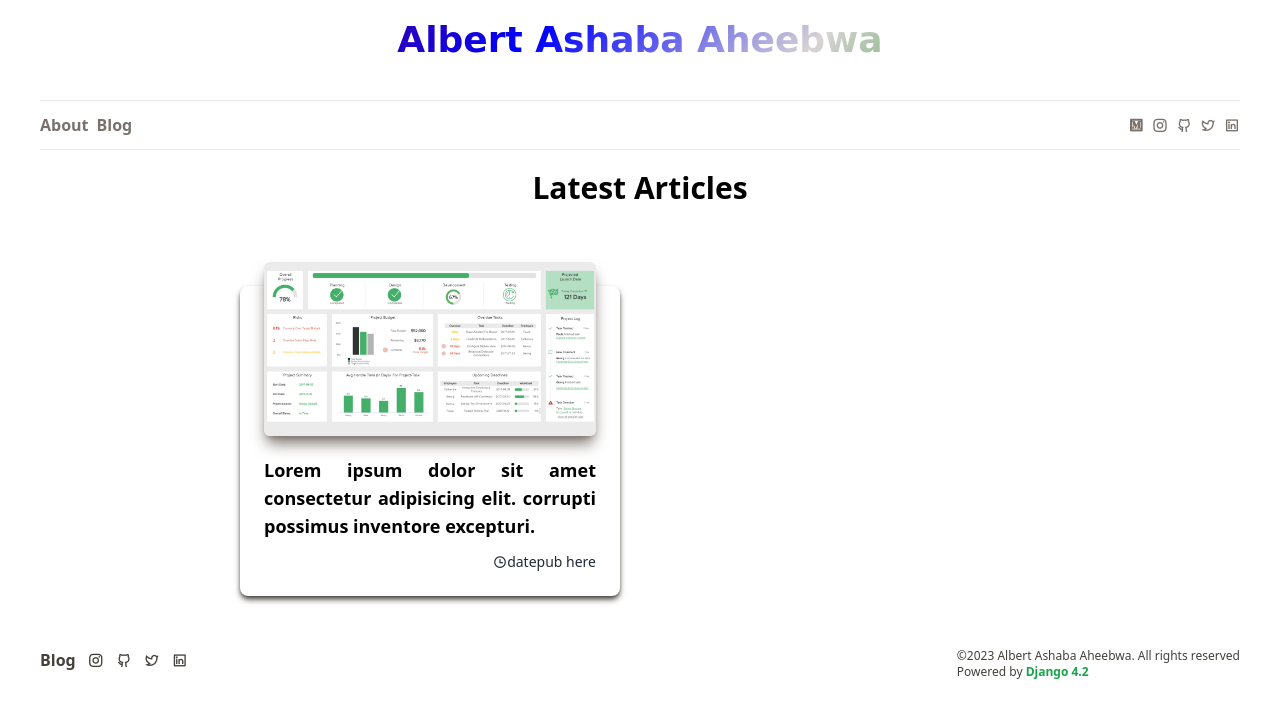
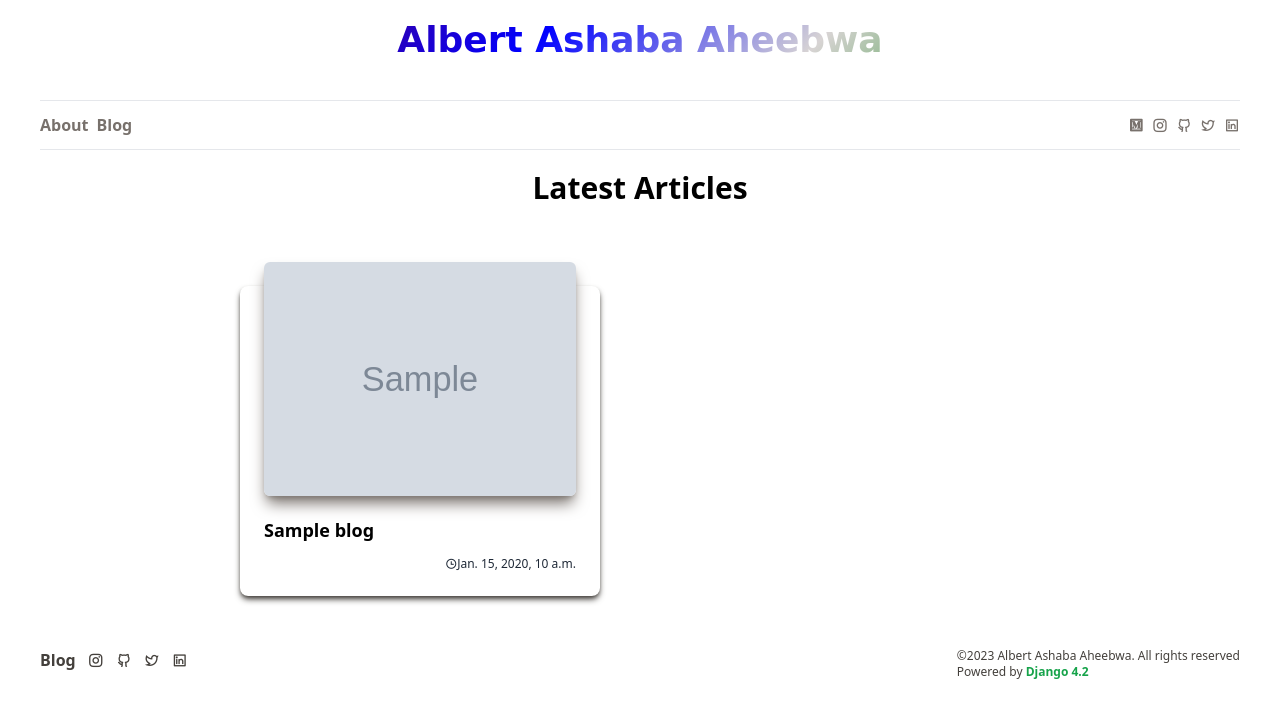
Before and after one commit to TrippleA-Ashaba/tripplea_codes, a Django app: template templates/blog.html in a window 1280 px wide. Shown: the top 718 px of the page. Run offline with Django 4.2, Linux system fonts and the light colour scheme; the template is opened without the code that fills it: most values are stand-ins (such as "Sample title", 1, 10 or a date in 2020); grey boxes marked "Sample" are stand-in pictures; some libraries are stand-ins or nearby versions; some web fonts are replaced.

Commit message:
Add blogs

```diff
--- a/static/src/css/styles.css
+++ b/static/src/css/styles.css
@@ -687,6 +687,10 @@ video {
   gap: 1.25rem;
 }
 
+.gap-20 {
+  gap: 5rem;
+}
+
 .space-x-2 > :not([hidden]) ~ :not([hidden]) {
   --tw-space-x-reverse: 0;
   margin-right: calc(0.5rem * var(--tw-space-x-reverse));
--- a/templates/base.html
+++ b/templates/base.html
@@ -32,7 +32,7 @@
 	<body>
 		<style>
 			html {
-				/* color-scheme: light dark; */
+				color-scheme: light dark;
 			}
 			.title {
 				background: linear-gradient(
--- a/templates/blog.html
+++ b/templates/blog.html
@@ -4,32 +4,42 @@
 {% block content %}
 
 <h1 class="mb-20 text-center text-3xl font-semibold">Latest Articles</h1>
-<div class="grid grid-cols-2 gap-10">
+
+<!--  -->
+{% if blogs %}
+<div class="grid grid-cols-2 gap-20">
+	{% for blog in blogs %}
 	<div
-		class="rounded-lg p-6 shadow-md shadow-stone-700 transition-all delay-100 duration-1000 ease-in-out hover:scale-105 hover:bg-gradient-to-r hover:from-green-800 hover:to-blue-800 hover:bg-clip-text hover:text-transparent">
+		class="rounded-lg p-6 shadow-md shadow-stone-700 transition-all delay-100 duration-1000 ease-in-out hover:scale-105 hover:shadow-lg hover:shadow-stone-700 dark:hover:shadow-stone-300">
 		<div class="card">
-			<div class="flex flex-col justify-end">
+			<div class="relative flex flex-col justify-end">
 				<div class="-mt-12 mb-5">
 					<img
 						class="object-fit rounded-md shadow-lg shadow-stone-500"
-						src="{% static 'images/projects/test.png' %}"
+						src="{{blog.thumbnail}}"
 						alt="" />
 				</div>
 				<div>
-					<h1 class="mb-3 text-justify text-lg font-bold">
-						<a class="after:absolute after:inset-0" href="" target="_blank">
-							Lorem ipsum dolor sit amet consectetur adipisicing elit. corrupti
-							possimus inventore excepturi.
+					<h1
+						class="mb-3 text-justify text-lg font-bold hover:text-indigo-800 dark:hover:text-indigo-600">
+						<a
+							class="after:absolute after:inset-0"
+							href="{{blog.guid}}"
+							target="_blank">
+							{{blog.title}}
 						</a>
 					</h1>
 
-					<p class="text-right align-middle text-sm font-thin text-gray-800">
-						<i class="ri-time-line"></i>datepub here
+					<p class="text-right text-xs font-thin text-gray-800 dark:text-gray-500">
+						<i class="ri-time-line"></i>{{blog.pubDate}}
 					</p>
 				</div>
 			</div>
 		</div>
 	</div>
+	{% endfor %}
 </div>
+{% endif %}
+<!--  -->
 
 {% endblock content %}
```
Also changed, not shown: other parts of static/src/css/styles.css (+56 -0 lines), helpers/blog.py (+7 -1 lines).
